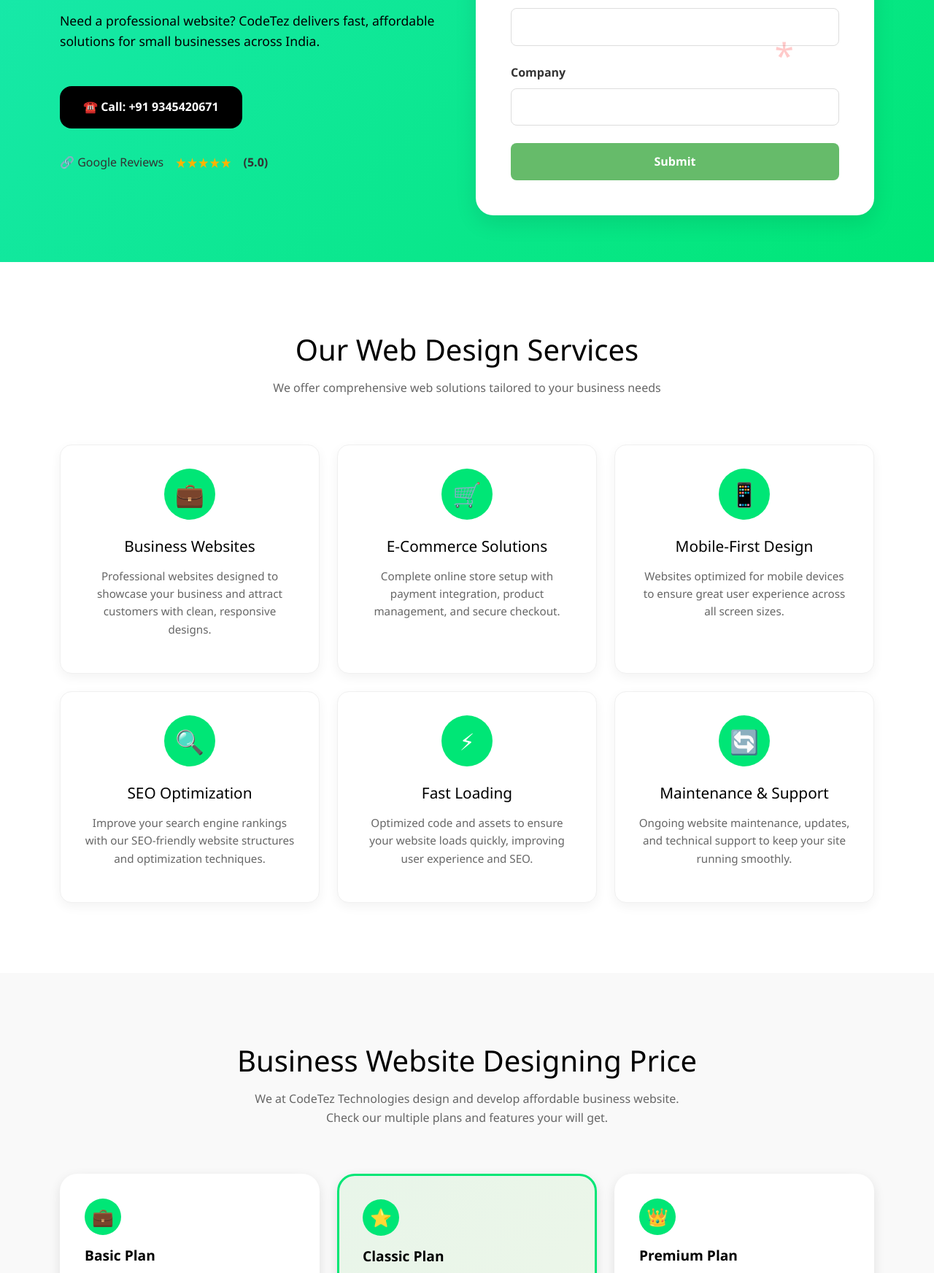
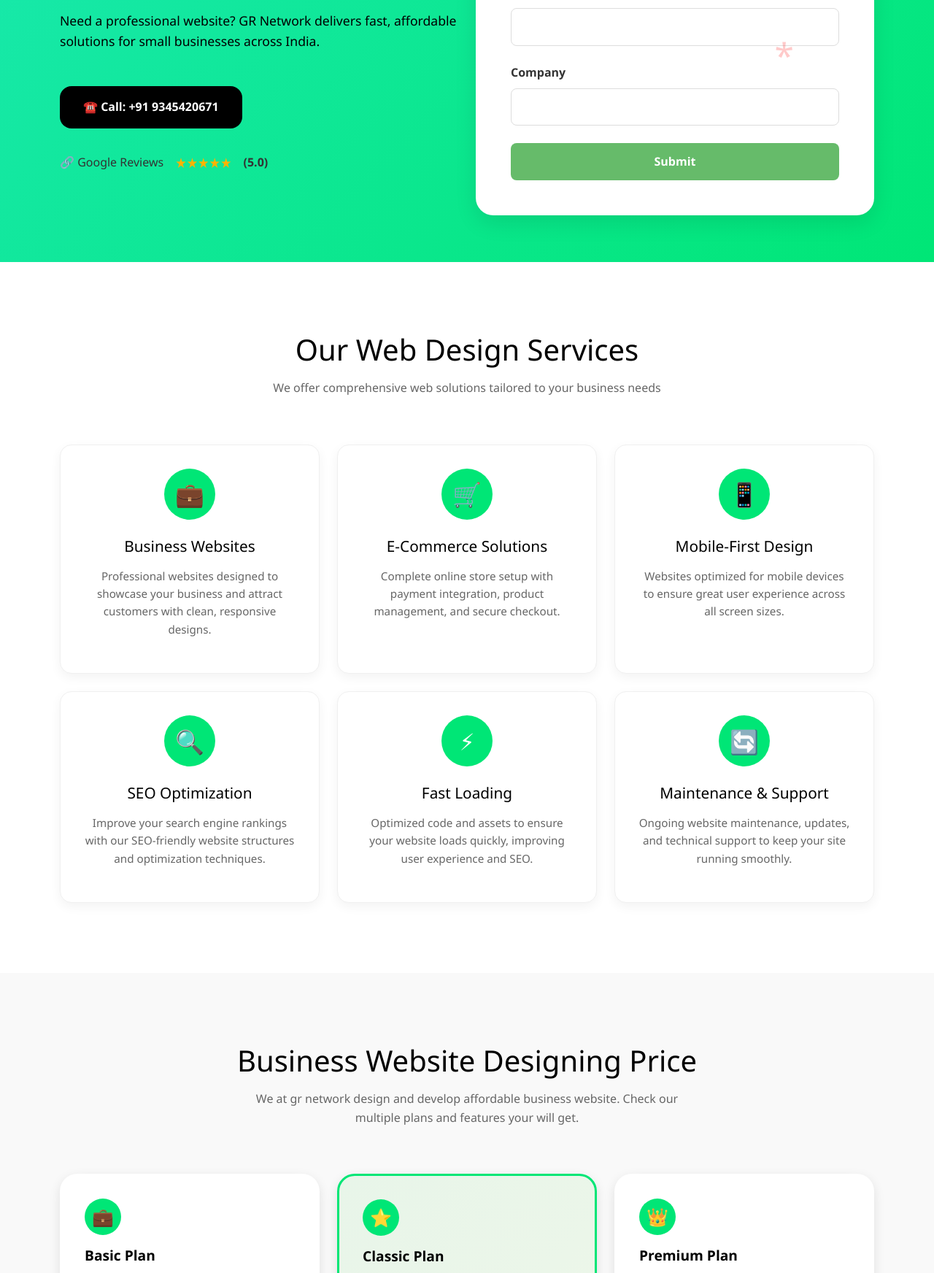
Before and after one commit to Suriya05022002/PriceSection, a plain HTML site: page index.html in a window 1280 px wide. Shown: the part 559-2303 px from the top of the page at 73% size. Drawn offline with nearby package versions, Linux system fonts and the light colour scheme.

Commit message:
\ index.html

```diff
--- a/index.html
+++ b/index.html
@@ -734,7 +734,7 @@
                     <div class="hero-content">
                         <div class="badge">✨ SPECIAL OFFER ✨</div>
                         <h1>Get Your Business Website in 48 Hours – Starting at <span class="price-highlight">₹4999</span></h1>
-                        <p>Need a professional website? CodeTez delivers fast, affordable solutions for small businesses across India.</p>
+                        <p>Need a professional website? GR Network delivers fast, affordable solutions for small businesses across India.</p>
                         <button class="call-button">☎️ Call: +91 9345420671</button>
                         <div class="rating">
                             <div>🔗 Google Reviews</div>
@@ -831,7 +831,7 @@
         <div class="container">
             <div class="pricing-header">
                 <h2>Business Website Designing Price</h2>
-                <p>We at CodeTez Technologies design and develop affordable business website. Check our multiple plans and features your will get.</p>
+                <p>We at gr network design and develop affordable business website. Check our multiple plans and features your will get.</p>
             </div>
 
             <div class="row g-4 justify-content-center">
```
